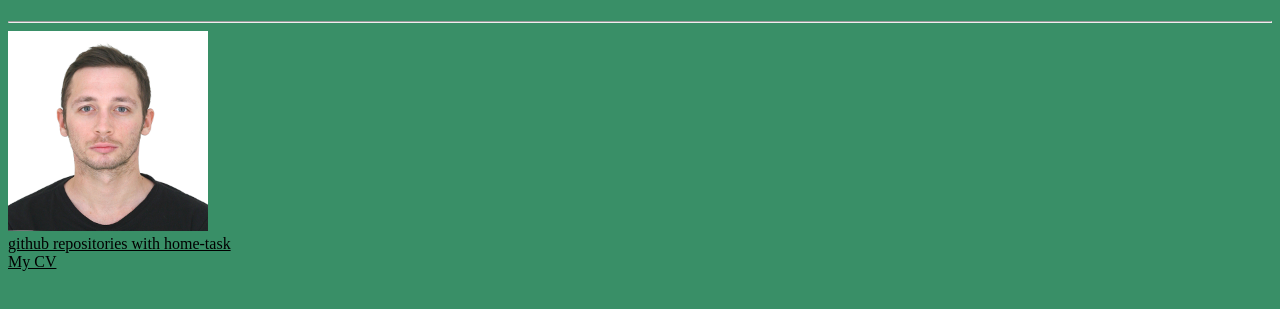
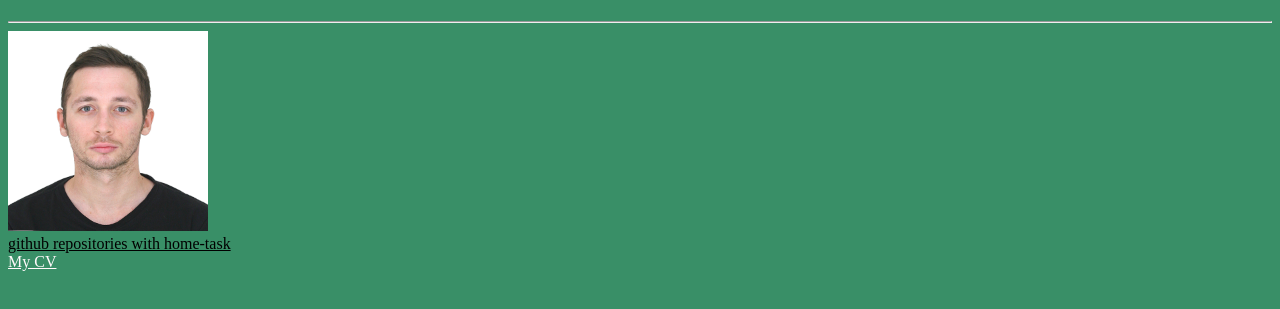
Before and after one commit to alex-shveps/web-for-Jenkins, a plain HTML site: page index.html in a window 1280 px wide. Shown: the part 69-378 px from the top of the page. Drawn offline with Linux system fonts and the light colour scheme.

Commit message:
back_ground

```diff
--- a/style.css
+++ b/style.css
@@ -3,7 +3,7 @@
 }
 
 [href="https://drive.google.com/file/d/1bqw9WfrogYB7DXxvoCJPKF1ls4EwMwh6/view?usp=share_link"] {
-    color: rgb(0, 0, 0);
+    color: rgb(255, 250, 250);
 }
 body{
     background-color: rgb(57, 143, 103);
```
